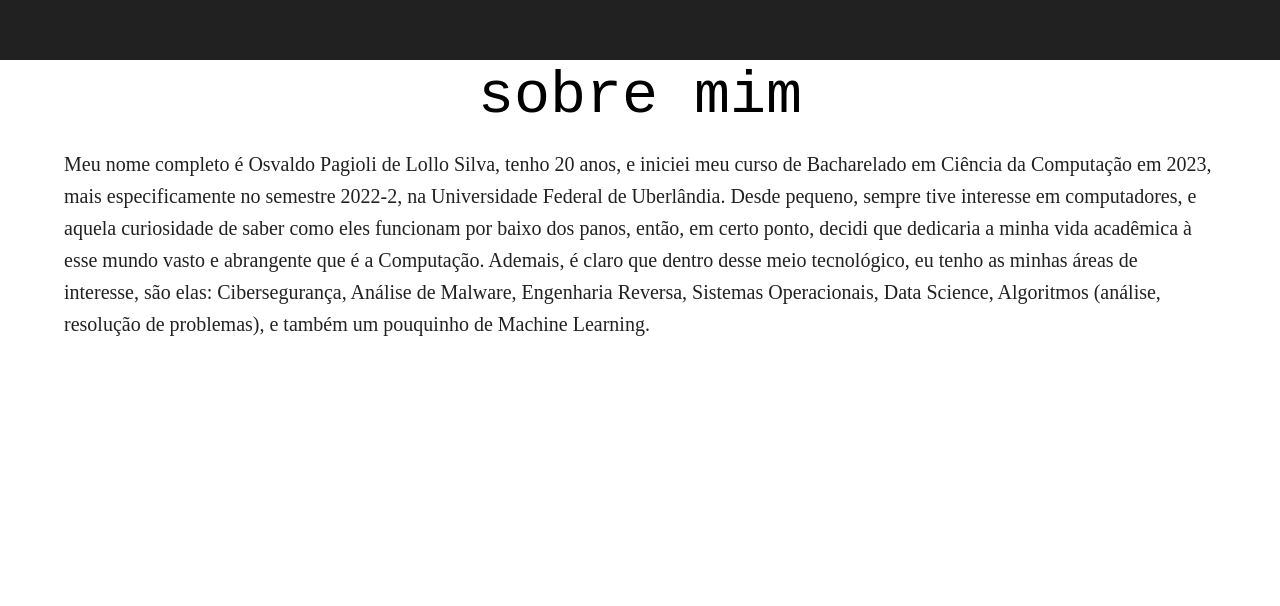
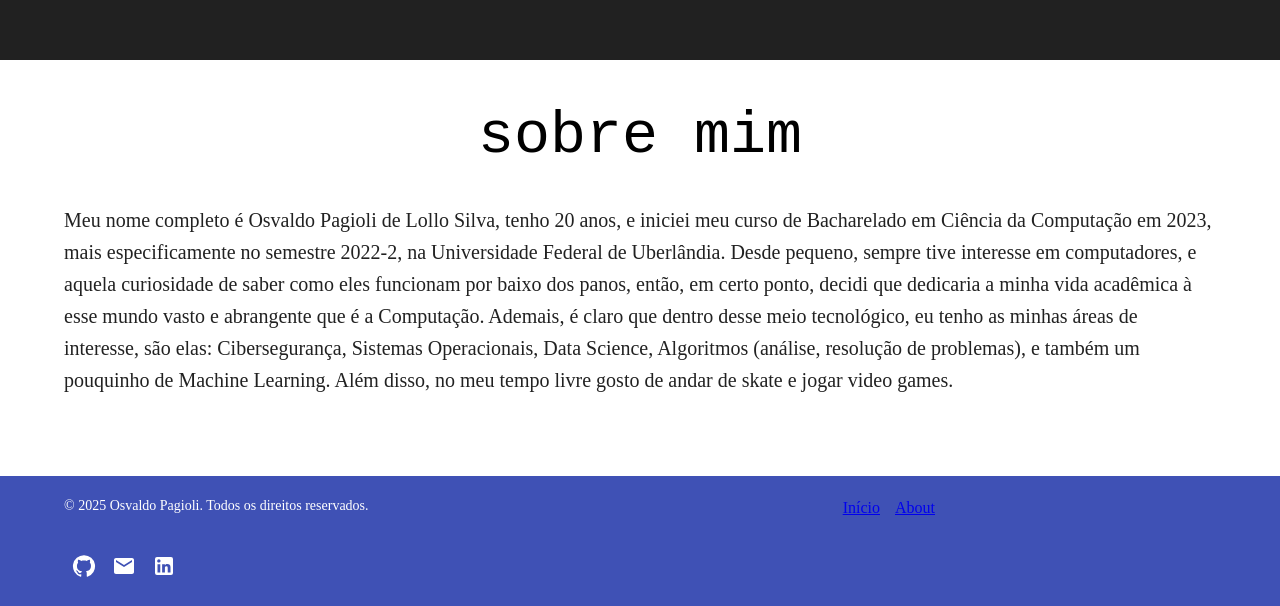
Before and after one commit to brenki1/ProjetoFinalASCII2025, a React (Vite) app in the folder MeuPortfolio/: page / in a window 1280 px wide. Shown: the part 740-1346 px from the top of the page. Before the commit the page ends 1080 px from the top, so only its background shows below. Built offline with nearby package versions, Linux system fonts and the light colour scheme.

Commit message:
Footer criado e about terminado

```diff
--- a/MeuPortfolio/package.json
+++ b/MeuPortfolio/package.json
@@ -15,7 +15,8 @@
     "@mui/icons-material": "^6.4.5",
     "@mui/material": "^6.4.5",
     "react": "^19.0.0",
-    "react-dom": "^19.0.0"
+    "react-dom": "^19.0.0",
+    "react-router-hash-link": "^2.4.3"
   },
   "devDependencies": {
     "@eslint/js": "^9.19.0",
--- a/MeuPortfolio/src/components/NavBar.tsx
+++ b/MeuPortfolio/src/components/NavBar.tsx
@@ -1,4 +1,5 @@
 import { AppBar, MenuItem, styled, Toolbar } from "@mui/material"
+
 
 function NavBar() {
 
--- a/MeuPortfolio/src/pages/Home/sections/About/About.tsx
+++ b/MeuPortfolio/src/pages/Home/sections/About/About.tsx
@@ -18,9 +18,9 @@ function About() {
       <>
         <StyledAbout>
             <Container sx={{maxWidth:"lg"}}>
-                <Typography color="black" variant="h2" textAlign="center" fontFamily={"monospace"} pb={2}>sobre mim</Typography>
+                <Typography id="about"color="black" variant="h2" textAlign="center" fontFamily={"monospace"} pb={4} pt={5}>sobre mim</Typography>
                   <Grid2 size={{xs:12, md:8}} sx={{display:"flex", justifyContent:"center"}}>
-                      <Typography variant="h6">Meu nome completo é Osvaldo Pagioli de Lollo Silva, tenho 20 anos, e iniciei meu curso de Bacharelado em Ciência da Computação em 2023, mais especificamente no semestre 2022-2, na Universidade Federal de Uberlândia. Desde pequeno, sempre tive interesse em computadores, e aquela curiosidade de saber como eles funcionam por baixo dos panos, então, em certo ponto, decidi que dedicaria a minha vida acadêmica à esse mundo vasto e abrangente que é a Computação. Ademais, é claro que dentro desse meio tecnológico, eu tenho as minhas áreas de interesse, são elas: Cibersegurança, Análise de Malware, Engenharia Reversa, Sistemas Operacionais, Data Science, Algoritmos (análise, resolução de problemas), e também um pouquinho de Machine Learning.</Typography>
+                      <Typography variant="h6" pb={10}>Meu nome completo é Osvaldo Pagioli de Lollo Silva, tenho 20 anos, e iniciei meu curso de Bacharelado em Ciência da Computação em 2023, mais especificamente no semestre 2022-2, na Universidade Federal de Uberlândia. Desde pequeno, sempre tive interesse em computadores, e aquela curiosidade de saber como eles funcionam por baixo dos panos, então, em certo ponto, decidi que dedicaria a minha vida acadêmica à esse mundo vasto e abrangente que é a Computação. Ademais, é claro que dentro desse meio tecnológico, eu tenho as minhas áreas de interesse, são elas: Cibersegurança, Sistemas Operacionais, Data Science, Algoritmos (análise, resolução de problemas), e também um pouquinho de Machine Learning. Além disso, no meu tempo livre gosto de andar de skate e jogar video games.</Typography>
 
                   </Grid2>
             </Container>
--- a/MeuPortfolio/src/pages/Home/sections/Footer/Footer.tsx
+++ b/MeuPortfolio/src/pages/Home/sections/Footer/Footer.tsx
@@ -1,12 +1,45 @@
+import React from 'react';
+import { Container, Typography, IconButton, Grid2 } from '@mui/material';
+import {LinkedIn, Email, GitHub } from '@mui/icons-material';
 
+const Footer: React.FC = () => {
+  return (
+    <footer style={{ backgroundColor: '#3f51b5', color: 'white', padding: '20px' }}>
+      <Container>
+        <Grid2 container spacing={2} justifyContent="space-between">
+          {/* Informações do Copyright */}
+          <Grid2 size={{xs:10, sm:4}}>
+            <Typography variant="body2" align="left">
+              © {new Date().getFullYear()} Osvaldo Pagioli. Todos os direitos reservados.
+            </Typography>
+          </Grid2>
 
-function Footer() {
+          {/* Links de Navegação */}
+          <Grid2 size={{xs:10, sm:4}} sx={{justifyContent:"flex-end"}}>
+            <a href="#" color="inherit" style={{ marginRight: '15px' }}>
+              Início
+            </a>
+            <a href="#about" color="inherit" style={{ marginRight: '15px' }}>
+              About
+            </a>
+          </Grid2>
 
-    return (
-      <>
+          {/* Ícones sociais */}
+          <Grid2 size={{xs:12}} justifyContent="center" style={{ marginTop: '10px' }}>
+            <IconButton color="inherit" href="https://github.com/brenki1" target="_blank" rel="noopener noreferrer">
+              <GitHub />
+            </IconButton>
+            <IconButton color="inherit" href="mailto:osvaldo.lollo@ufu.br" target="_blank" rel="noopener noreferrer">
+              <Email />
+            </IconButton>
+            <IconButton color="inherit" href="https://www.linkedin.com/in/osvaldo-pagioli-701a35353" target="_blank" rel="noopener noreferrer">
+              <LinkedIn />
+            </IconButton>
+          </Grid2>
+        </Grid2>
+      </Container>
+    </footer>
+  );
+};
 
-      </>
-    )
-  }
-
-  export default Footer
+export default Footer;
--- a/MeuPortfolio/src/pages/Home/sections/Hero/Hero.tsx
+++ b/MeuPortfolio/src/pages/Home/sections/Hero/Hero.tsx
@@ -33,7 +33,7 @@ function Hero() {
     return (
 
       <>
-        <StyledHero>
+        <StyledHero id="hero">
             <Container sx={{maxWidth:"lg"}}>
                 <Grid2 container spacing={2}>
 
@@ -53,7 +53,7 @@ function Hero() {
                             </Grid2>
 
                             <Grid2 size={{xs:4, md:2}} sx={{display:"flex", justifyContent:"center"}}>
-                                <Button color="secondary">
+                                <Button color="secondary" onClick={()=> window.open("https://www.linkedin.com/in/osvaldo-pagioli-701a35353")}>
                                     <LinkedInIcon></LinkedInIcon>
                                 </Button>
                             </Grid2>
```
Also changed, not shown: 1 other file (tests, documents, lock files or other folders).
